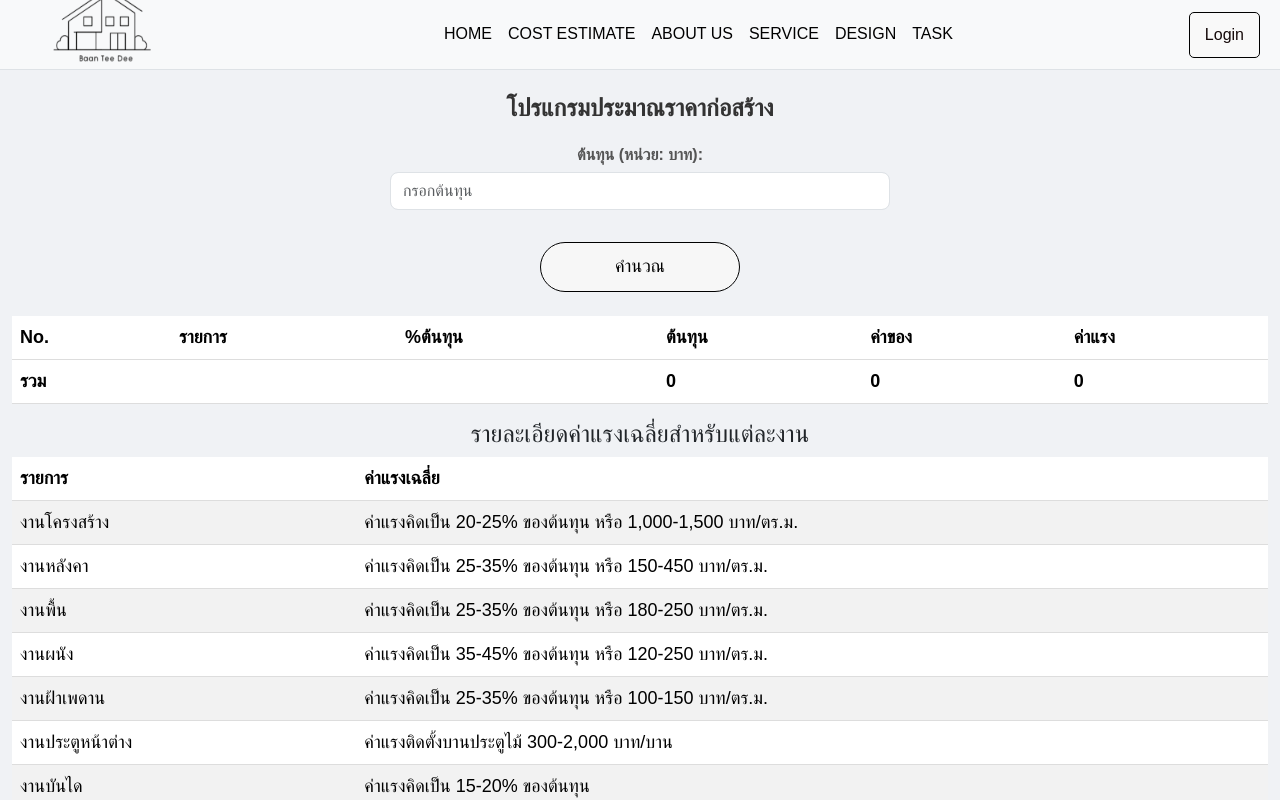
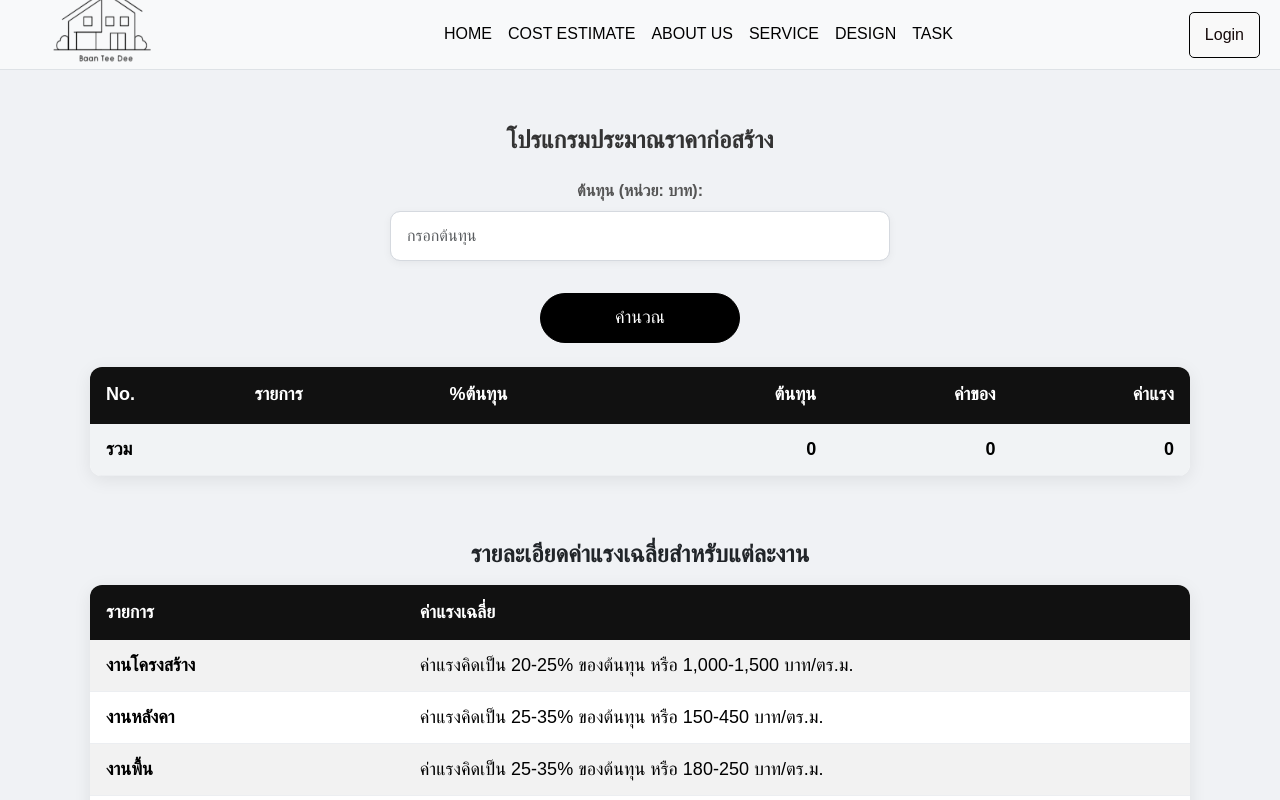
Before and after one commit to ggtcha/saproject, a React (Create React App) app: page /CostEstimator in a window 1280 px wide. Shown: the top 800 px of the page. Built offline with nearby package versions, Linux system fonts and the light colour scheme; the HTML template or start-up script is replaced by a standard one.

Commit message:
Update CostEstimator.css

```diff
--- a/src/costestimator/CostEstimator.css
+++ b/src/costestimator/CostEstimator.css
@@ -38,3 +38,106 @@ label {
     font-weight: bold; /* Make the total row bold */
     color: #000000; /* Black for footer text */
 }
+
+/* ===== ปรับหน้าตาหน้าประมาณราคา (ใช้เฉพาะหน้านี้) ===== */
+.cost-page {
+    padding: 32px 16px 48px;
+}
+
+.cost-page h2 {
+    font-weight: 700;
+    margin-bottom: 24px;
+}
+
+.cost-page label {
+    font-weight: 600;
+    margin-bottom: 8px;
+}
+
+.cost-page .form-control {
+    width: 100%;
+    padding: 12px 16px;
+    border-radius: 10px;
+    border: 1px solid #d5d9df;
+    box-shadow: 0 2px 8px rgba(0, 0, 0, 0.05);
+}
+
+.cost-page .form-control:focus {
+    border-color: #000000;
+    box-shadow: 0 0 0 3px rgba(0, 0, 0, 0.12);
+}
+
+.cost-page .btn-primary {
+    background-color: #000000;
+    color: #ffffff;
+    border-color: #000000;
+    border-radius: 999px;
+    transition: background-color 0.2s, transform 0.2s;
+}
+
+.cost-page .btn-primary:hover {
+    background-color: #333333;
+    border-color: #333333;
+    transform: translateY(-1px);
+}
+
+.cost-page .cost-table {
+    width: 100%;
+    max-width: 1100px;
+    background: #ffffff;
+    border-collapse: separate;
+    border-spacing: 0;
+    border-radius: 12px;
+    overflow: hidden;
+    box-shadow: 0 4px 18px rgba(0, 0, 0, 0.08);
+}
+
+.cost-page .cost-table thead th {
+    background: #111111;
+    color: #ffffff;
+    padding: 14px 16px;
+    border: none;
+    font-weight: 600;
+}
+
+.cost-page .cost-table td {
+    padding: 12px 16px;
+    border-color: #eceef1;
+}
+
+.cost-page .cost-table tbody tr:hover td {
+    background: #f1f3f5;
+}
+
+.cost-page .cost-table tfoot td {
+    background: #f1f3f5;
+    border-top: 2px solid #111111;
+    font-weight: 700;
+}
+
+/* ตัวเลขชิดขวา (คอลัมน์ ต้นทุน / ค่าของ / ค่าแรง) */
+.cost-page .cost-table-result th:nth-child(n+4),
+.cost-page .cost-table-result td:nth-child(n+4) {
+    text-align: right;
+}
+
+.cost-page .cost-table-result tfoot td:nth-child(n+2) {
+    text-align: right;
+}
+
+.cost-page .cost-subtitle {
+    margin: 48px 0 16px;
+    font-weight: 700;
+}
+
+.cost-page .cost-table-info td:first-child {
+    font-weight: 600;
+    white-space: nowrap;
+}
+
+@media (max-width: 767px) {
+    .cost-page .cost-table {
+        display: block;
+        overflow-x: auto;
+    }
+}
```
